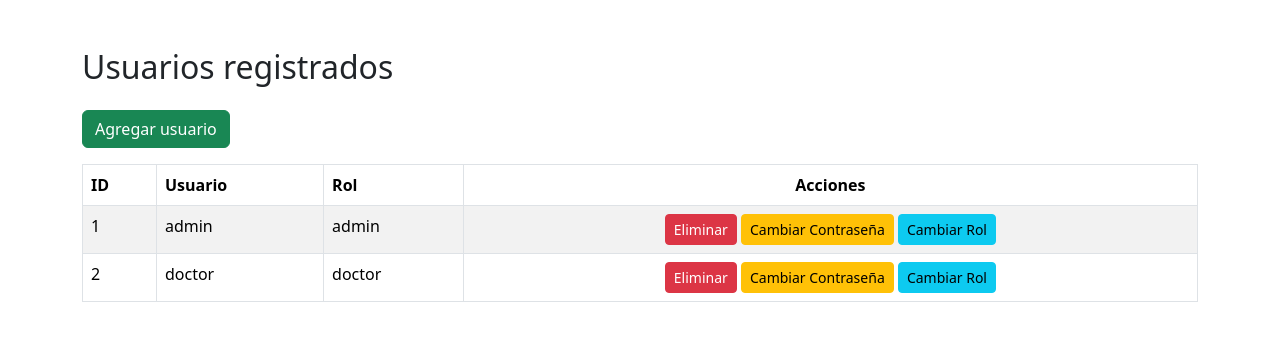
After one commit to UnTalGabo/ConsultorioVirtual, a PHP site: page /views/lista_usuarios.php in a window 1280 px wide. The commit adds this page. Shown: the top 341 px of the page. Run offline with PHP 8.4, Linux system fonts and the light colour scheme; data comes from the database, SQL or seed files in the repository.

Commit message:
Actualizacion, usuarios

```diff
--- a/views/index.php
+++ b/views/index.php
@@ -99,7 +99,7 @@ if (
 <body>
   <nav class="navbar navbar-expand-lg">
     <div class="container">
-      <a class="navbar-brand" href="agregar_usuario.php">
+      <a class="navbar-brand" href="lista_usuarios.php">
         <i class="bi bi-hospital"></i> Consultorio Médico
       </a>
       <div class="d-flex">
--- /dev/null
+++ b/views/lista_usuarios.php
@@ -0,0 +1,60 @@
+<?php
+require_once "../php/conexion.php";
+
+// Obtener todos los usuarios
+$resultado = $conn->query("SELECT id, usuario, rol FROM usuarios");
+?>
+
+<!DOCTYPE html>
+<html lang="es">
+<head>
+    <meta charset="UTF-8">
+    <title>Lista de Usuarios</title>
+    <link href="https://cdn.jsdelivr.net/npm/bootstrap@5.3.3/dist/css/bootstrap.min.css" rel="stylesheet">
+</head>
+<body>
+<div class="container mt-5">
+    <h2 class="mb-4">Usuarios registrados</h2>
+    <div class="mb-3">
+        <a href="agregar_usuario.php" class="btn btn-success">
+            <i class="bi bi-person-plus"></i> Agregar usuario
+        </a>
+    </div>
+    <table class="table table-bordered table-striped">
+        <thead>
+            <tr>
+                <th>ID</th>
+                <th>Usuario</th>
+                <th>Rol</th>
+                <th class="text-center">Acciones</th>
+            </tr>
+        </thead>
+        <tbody>
+        <?php while ($usuario = $resultado->fetch_assoc()): ?>
+            <tr>
+                <td><?php echo $usuario['id']; ?></td>
+                <td><?php echo htmlspecialchars($usuario['usuario']); ?></td>
+                <td><?php echo htmlspecialchars($usuario['rol']); ?></td>
+                <td class="text-center">
+                    <a href="../php/usuarios/eliminar_usuario.php?id=<?php echo $usuario['id']; ?>"
+                       class="btn btn-danger btn-sm"
+                       onclick="return confirm('¿Seguro que deseas eliminar este usuario?');">
+                        Eliminar
+                    </a>
+                    <a href="../php/usuarios/cambiar_contrasena.php?id=<?php echo $usuario['id']; ?>"
+                       class="btn btn-warning btn-sm">
+                        Cambiar Contraseña
+                    </a>
+                    <a href="../php/usuarios/cambiar_rol.php?id=<?php echo $usuario['id']; ?>"
+                       class="btn btn-info btn-sm">
+                        Cambiar Rol
+                    </a>
+                </td>
+            </tr>
+        <?php endwhile; ?>
+        </tbody>
+    </table>
+</div>
+</body>
+</html>
+<?php $conn->close(); ?>
```
Also changed, not shown: views/agregar_usuario.php (+56 -17 lines), php/usuarios/cambial_rol.php (added), php/usuarios/cambiar_contrasena.php (added), php/usuarios/eliminar_usuario.php (added).
